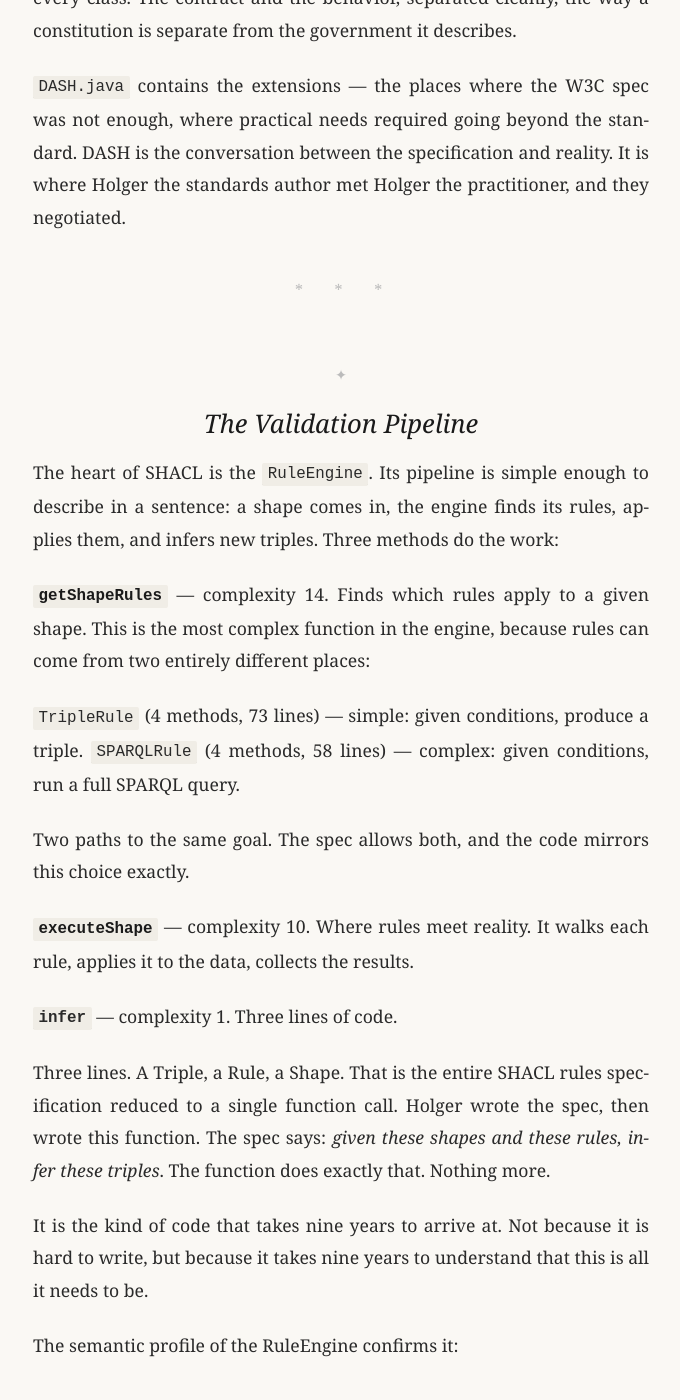
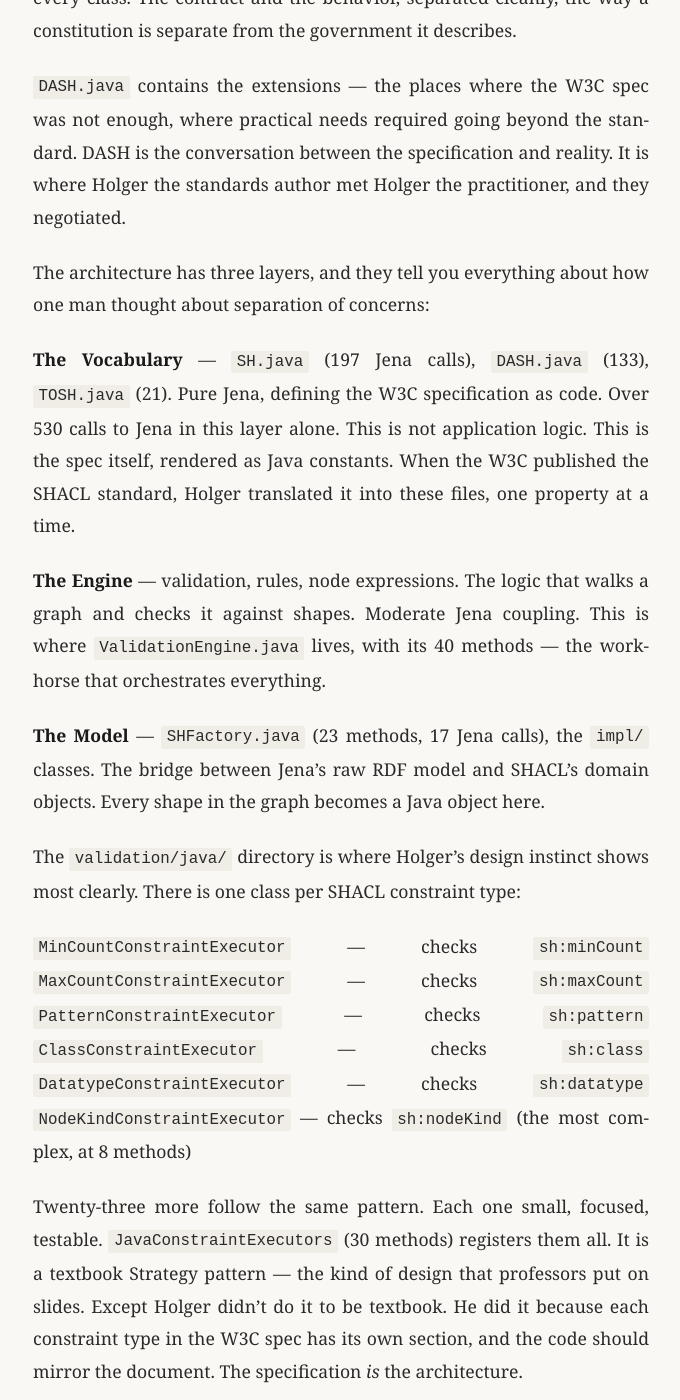
Before and after one commit to repolex-ai/repolex-www, a Jekyll site: the page built from repo-stories/the-shape-validator.md, in a window 1280 px wide and 1400 px high, scrolled down 5847 px. Shown: the whole window, without its empty margins (299-979 px from the left). Built offline with Jekyll 4.4.1, drawn with Linux system fonts in a browser that asks for light colours; some of the changed text lies outside the part shown.

Commit message:
Expand architecture with annotated tree, constraint executors, three-layer structure
Co-Authored-By: spacegoatai <spacegoatai@gmail.com>

```diff
--- a/repo-stories/the-shape-validator.md
+++ b/repo-stories/the-shape-validator.md
@@ -107,6 +107,29 @@ The class hierarchy follows a pattern so consistent it becomes a philosophy. Eve
 The interface *is* the specification. The implementation *is* the code. Holger, who co-authored the W3C spec, encoded this duality into the structure of every class. The contract and the behavior, separated cleanly, the way a constitution is separate from the government it describes.
 
 [`DASH.java`](https://github.com/TopQuadrant/shacl/blob/a40627da5df455535d3519eb6629057ab52a2843/src/main/java/org/topbraid/shacl/vocabulary/DASH.java) contains the extensions — the places where the W3C spec was not enough, where practical needs required going beyond the standard. DASH is the conversation between the specification and reality. It is where Holger the standards author met Holger the practitioner, and they negotiated.
+
+The architecture has three layers, and they tell you everything about how one man thought about separation of concerns:
+
+**The Vocabulary** — `SH.java` (197 Jena calls), `DASH.java` (133), `TOSH.java` (21). Pure Jena, defining the W3C specification as code. Over 530 calls to Jena in this layer alone. This is not application logic. This is the spec itself, rendered as Java constants. When the W3C published the SHACL standard, Holger translated it into these files, one property at a time.
+
+**The Engine** — validation, rules, node expressions. The logic that walks a graph and checks it against shapes. Moderate Jena coupling. This is where `ValidationEngine.java` lives, with its 40 methods — the workhorse that orchestrates everything.
+
+**The Model** — `SHFactory.java` (23 methods, 17 Jena calls), the `impl/` classes. The bridge between Jena's raw RDF model and SHACL's domain objects. Every shape in the graph becomes a Java object here.
+
+The `validation/java/` directory is where Holger's design instinct shows most clearly. There is one class per SHACL constraint type:
+
+`MinCountConstraintExecutor` — checks `sh:minCount`
+`MaxCountConstraintExecutor` — checks `sh:maxCount`
+`PatternConstraintExecutor` — checks `sh:pattern`
+`ClassConstraintExecutor` — checks `sh:class`
+`DatatypeConstraintExecutor` — checks `sh:datatype`
+`NodeKindConstraintExecutor` — checks `sh:nodeKind` (the most complex, at 8 methods)
+
+Twenty-three more follow the same pattern. Each one small, focused, testable. `JavaConstraintExecutors` (30 methods) registers them all. It is a textbook Strategy pattern — the kind of design that professors put on slides. Except Holger didn't do it to be textbook. He did it because each constraint type in the W3C spec has its own section, and the code should mirror the document. The specification *is* the architecture.
+
+And then there is `JenaDatatypes.java` — 6 methods making **54 calls** to Jena. Nine Jena calls per method. It is the most Jena-dense file in the codebase, a tiny class whose entire purpose is translating between Jena's datatype system and the outside world. It is the plumbing. It is unglamorous. It is essential.
+
+The only real code smell is `JenaUtil.java` — **87 methods** in a single utility class. Holger's junk drawer. Everything that didn't fit elsewhere went here. But it lives in the `jenax` layer, his Jena extensions, not in SHACL proper. He kept his workshop clean. The mess, such as it was, he confined to the toolbox.
 
 ---
 
```
